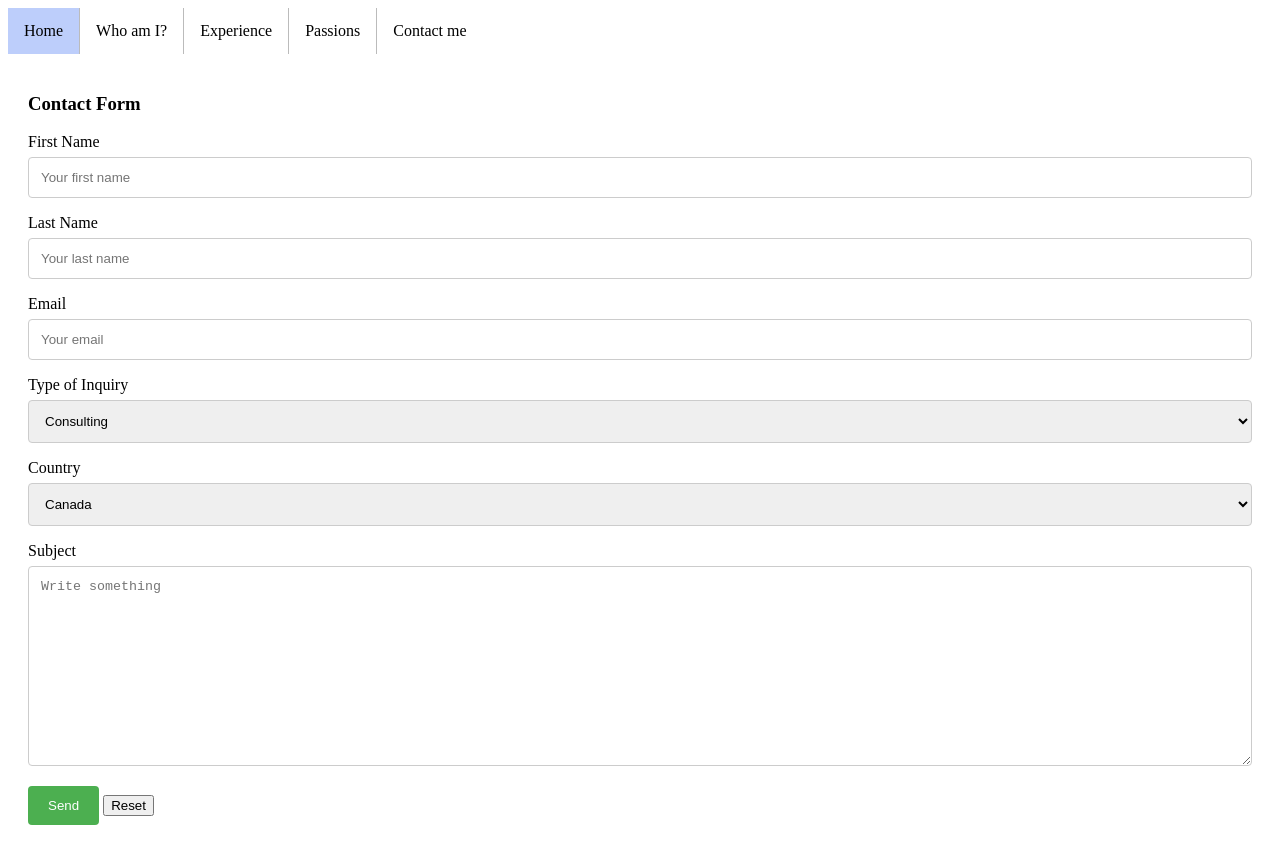
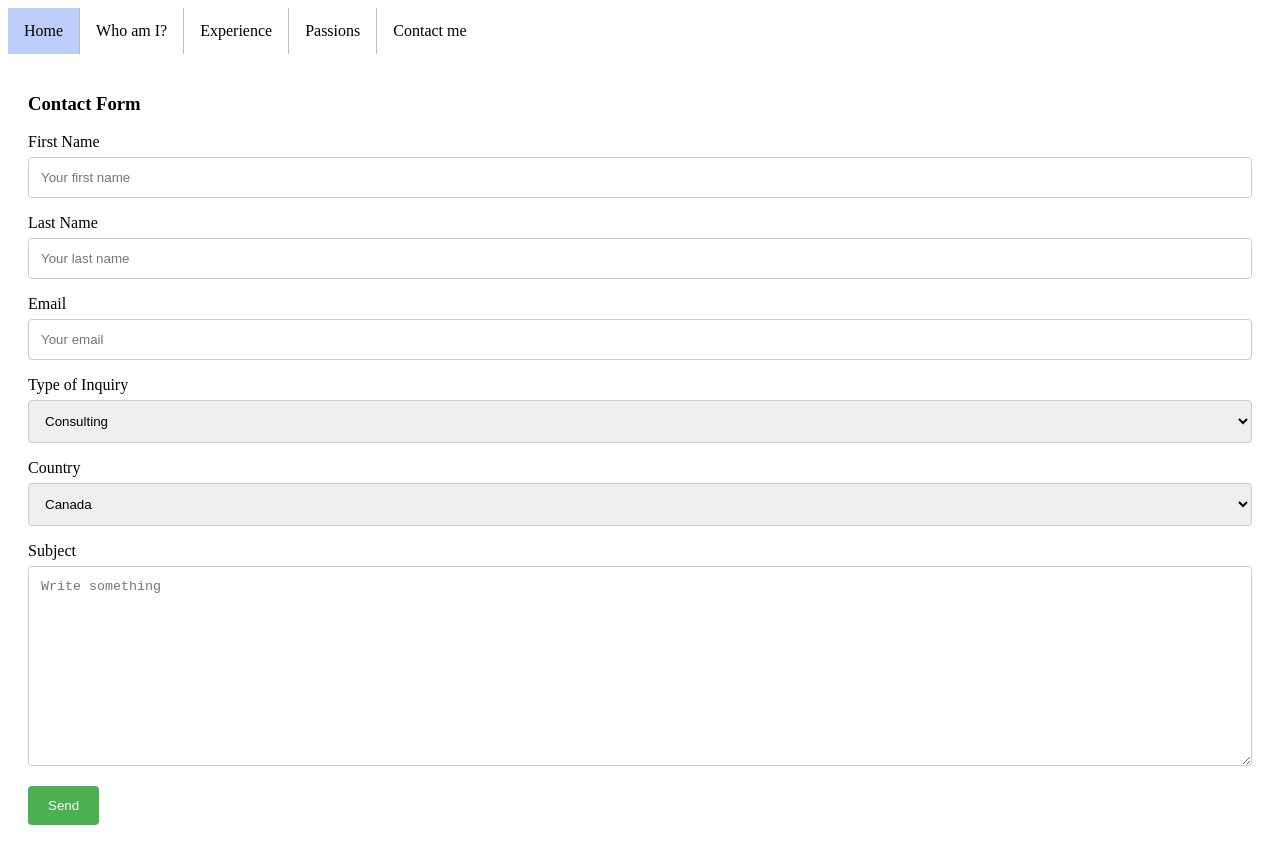
Before and after one commit to mollybomba/mollybomba.github.io, a plain HTML site: page form.html in a window 1280 px wide. Drawn offline with Linux system fonts and the light colour scheme.

Commit message:
Update form.html

```diff
--- a/form.html
+++ b/form.html
@@ -84,7 +84,7 @@ input[type=submit]:hover {
 
 <body>
   <div class="container">
-    <form action="https://formspree.io/xzbblvpl" method="POST" enctype="text/plain">
+    <form action="https://formspree.io/xzbblvpl" method="POST">
       <h3>Contact Form</h3>
       <label for="fname">First Name</label>
       <input type="text" id="firstname" name="firstname" placeholder="Your first name">
@@ -114,7 +114,6 @@ input[type=submit]:hover {
       <textarea id="subject" name="subject" placeholder="Write something" style="height:200px"></textarea>
 
       <input type="submit" value="Send">
-      <input type="reset" value="Reset">
     </form>
   </div>
 </body>
```
